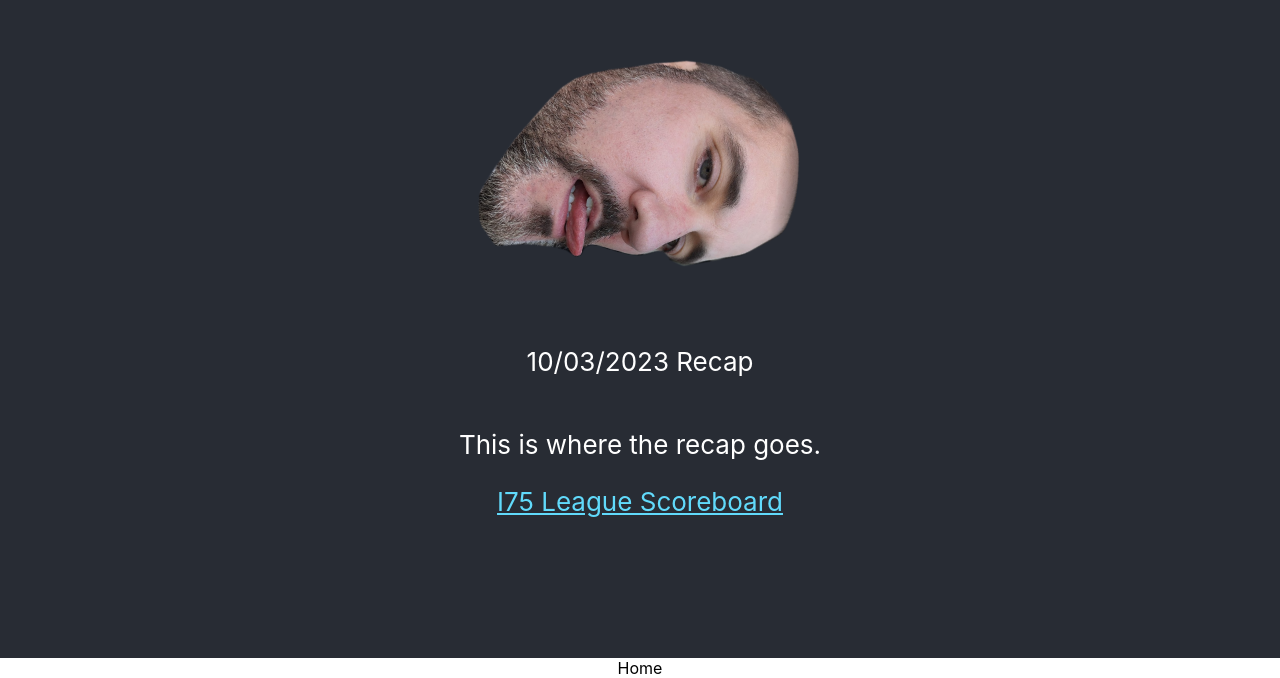
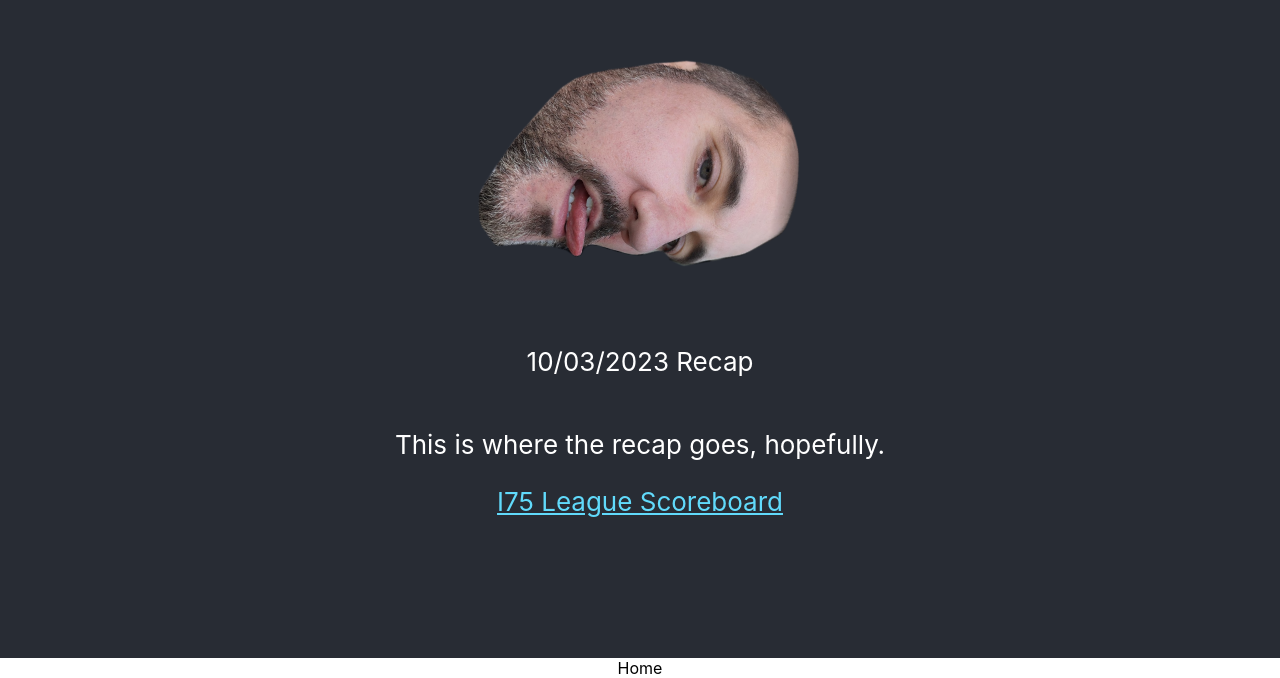
Before and after one commit to Afroid/i75league.github.io, a React (Create React App) app: page / in a window 1280 px wide. Shown: the part 142-820 px from the top of the page. Built offline with nearby package versions, Linux system fonts and the light colour scheme.

Commit message:
Basically trying to revert.

```diff
--- a/package.json
+++ b/package.json
@@ -1,7 +1,7 @@
 {
   "name": "i75league",
   "version": "0.1.0",
-  "homepage": "https://afroid.github.io/i75league/",
+  "homepage": "http://afroid.github.io/i75league",
   "private": true,
   "dependencies": {
     "@testing-library/jest-dom": "^5.17.0",
--- a/src/App.js
+++ b/src/App.js
@@ -19,7 +19,7 @@ function App() {
          10/03/2023 Recap
         </p>
         <p>
-         This is where the recap goes.
+         This is where the recap goes, hopefully.
         </p>
         <a
           className="App-link"
```
